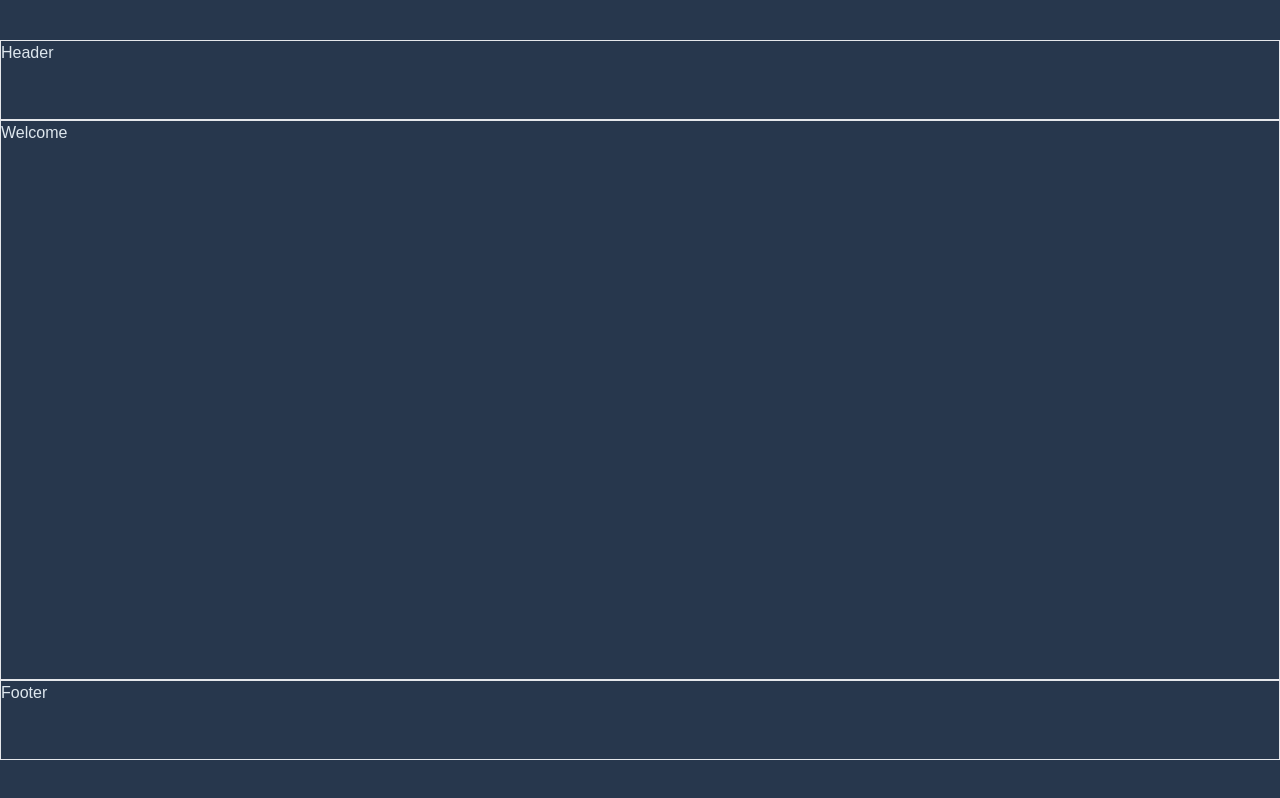
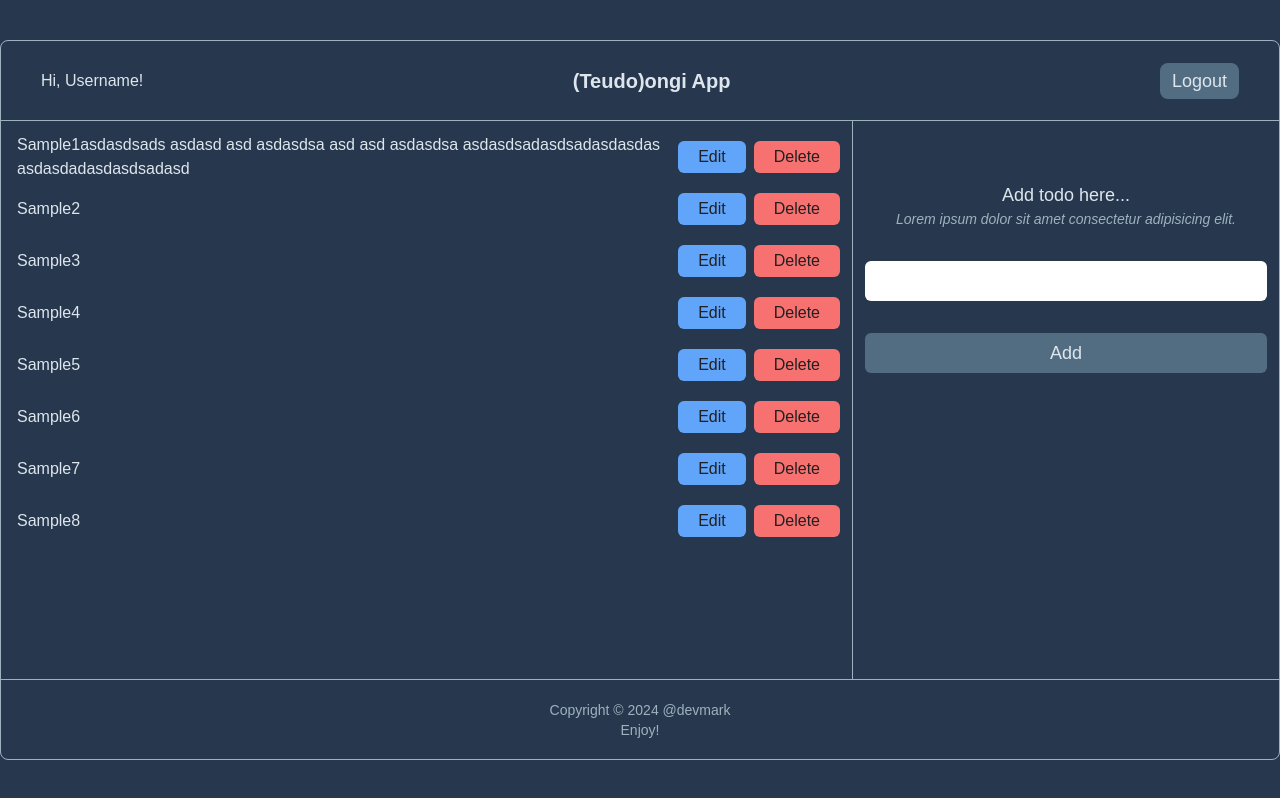
Before and after one commit to aboutMarkDev/my-todo-app, a React (Vite) app in the folder frontend/: page / in a window 1280 px wide. Built offline with nearby package versions, Linux system fonts and the light colour scheme; a web font is replaced by a local one.

Commit message:
Use react-hook-form finish the ui ready-for-backend

```diff
--- a/frontend/package.json
+++ b/frontend/package.json
@@ -12,6 +12,7 @@
   "dependencies": {
     "react": "^18.3.1",
     "react-dom": "^18.3.1",
+    "react-hook-form": "^7.53.2",
     "react-router-dom": "^6.28.0"
   },
   "devDependencies": {
--- a/frontend/src/App.tsx
+++ b/frontend/src/App.tsx
@@ -6,12 +6,19 @@ import {
 } from "react-router-dom";
 import RootLayout from "./_root/RootLayout";
 import Welcome from "./_root/pages/Welcome";
+import SignIn from "./_root/pages/forms/SignIn";
+import User from "./_root/pages/User";
+import SignUp from "./_root/pages/forms/SignUp";
 
 export default function App() {
+  const isAuthenticated = true;
+
   const router = createBrowserRouter(
     createRoutesFromElements(
       <Route element={<RootLayout />}>
-        <Route path="/" element={<Welcome />} />
+        <Route path="/" element={isAuthenticated ? <User /> : <Welcome />} />
+        <Route path="/sign-in" element={<SignIn />} />
+        <Route path="/sign-up" element={<SignUp />} />
       </Route>
     )
   );
--- a/frontend/src/_root/RootLayout.tsx
+++ b/frontend/src/_root/RootLayout.tsx
@@ -5,7 +5,7 @@ import Header from "../components/Header";
 export default function RootLayout() {
   return (
     <main className="h-screen w-full max-w-screen-2xl mx-auto py-10 max-md:py-5">
-      <section className="h-full w-full flex-jbetween flex-col">
+      <section className="h-full w-full flex-jbetween flex-col border border-secondary max-md:border-none rounded-lg">
         <Header />
         <Outlet />
         <Footer />
--- /dev/null
+++ b/frontend/src/_root/pages/User.tsx
@@ -0,0 +1,81 @@
+import { useState } from "react";
+import AddTodoForm from "../../components/AddTodoForm";
+
+const lists = [
+  "Sample1asdasdsads asdasd asd asdasdsa asd asd asdasdsa asdasdsadasdsadasdasdas asdasdadasdasdsadasd",
+  "Sample2",
+  "Sample3",
+  "Sample4",
+  "Sample5",
+  "Sample6",
+  "Sample7",
+  "Sample8",
+];
+
+export default function User() {
+  const [isEditing, setIsEditing] = useState("");
+
+  return (
+    <section className="flex-grow grid md:grid-cols-3 max-md:grid-rows-3 overflow-hidden">
+      <article className="md:border-r max-md:border-t border-secondary md:col-span-2 max-md:order-last max-md:row-span-2 overflow-auto [&::-webkit-scrollbar]:w-[6px] [&::-webkit-scrollbar-thumb]:bg-secondary">
+        <ul className="px-3 py-5 space-y-5">
+          {lists.map((list, i) => {
+            return (
+              <li key={i} className="flex items-center justify-between h-8">
+                {isEditing === list ? (
+                  <>
+                    <input
+                      type="text"
+                      value={list}
+                      className="rounded-md h-8 px-5 text-primary"
+                    />
+                    <div className="flex gap-2">
+                      <button
+                        type="button"
+                        onClick={() => {
+                          setIsEditing("");
+                        }}
+                        className="rounded-md bg-green-400 px-5 py-1 text-black-100"
+                      >
+                        Save
+                      </button>
+                      <button
+                        type="button"
+                        className="rounded-md bg-red-400 px-5 py-1 text-black-100"
+                      >
+                        Delete
+                      </button>
+                    </div>
+                  </>
+                ) : (
+                  <>
+                    <p className="px-1 line-clamp-2">{list}</p>
+                    <div className="flex gap-2">
+                      <button
+                        type="button"
+                        onClick={() => setIsEditing(list)}
+                        className="rounded-md bg-blue-400 px-5 py-1 text-black-100"
+                      >
+                        Edit
+                      </button>
+                      <button
+                        type="button"
+                        className="rounded-md bg-red-400 px-5 py-1 text-black-100"
+                      >
+                        Delete
+                      </button>
+                    </div>
+                  </>
+                )}
+              </li>
+            );
+          })}
+        </ul>
+      </article>
+
+      <article className="px-3 py-5">
+        <AddTodoForm />
+      </article>
+    </section>
+  );
+}
--- a/frontend/src/_root/pages/Welcome.tsx
+++ b/frontend/src/_root/pages/Welcome.tsx
@@ -1,3 +1,23 @@
+import { Link } from "react-router-dom";
+
 export default function Welcome() {
-  return <div className="border flex-grow">Welcome</div>;
+  return (
+    <article className="flex-grow flex-col flex-icenter w-full max-w-lg mx-auto text-center gap-3 max-md:px-3">
+      <h1 className="text-5xl font-medium">Welcome!</h1>
+      <p className="font-light">
+        Lorem ipsum dolor sit amet consectetur adipisicing elit. Beatae impedit
+        obcaecati autem blanditiis dolor debitis officia consequatur quo.
+        Ducimus, possimus quis nihil similique laborum architecto eos illum
+        eveniet beatae voluptates.
+      </p>
+      <div className="flex gap-5">
+        <Link to="/sign-in" className="bg-primary px-3 py-1 rounded-lg text-lg">
+          Sign In
+        </Link>
+        <Link to="/sign-up" className="bg-primary px-3 py-1 rounded-lg text-lg">
+          Sign Up
+        </Link>
+      </div>
+    </article>
+  );
 }
--- /dev/null
+++ b/frontend/src/_root/pages/forms/SignIn.tsx
@@ -0,0 +1,3 @@
+export default function SignIn() {
+  return <div className="border flex-grow">SignIn</div>;
+}
--- /dev/null
+++ b/frontend/src/_root/pages/forms/SignUp.tsx
@@ -0,0 +1,3 @@
+export default function SignUp() {
+  return <div className="border flex-grow">SignUp</div>;
+}
--- /dev/null
+++ b/frontend/src/components/AddTodoForm.tsx
@@ -0,0 +1,53 @@
+import { useForm } from "react-hook-form";
+
+type AddTodoFormData = {
+  todo: string;
+};
+
+export default function AddTodoForm() {
+  const {
+    register,
+    handleSubmit,
+    reset,
+    formState: { errors },
+  } = useForm<AddTodoFormData>({
+    defaultValues: {
+      todo: "",
+    },
+  });
+
+  async function onSubmit(values: AddTodoFormData) {
+    console.log(values);
+    reset();
+  }
+  return (
+    <form
+      onSubmit={handleSubmit(onSubmit)}
+      className="h-full flex items-center gap-8 flex-col md:py-10"
+    >
+      <div className="text-center w-full">
+        <h1 className="text-lg font-medium">Add todo here...</h1>
+        <p className="italic text-sm text-secondary">
+          Lorem ipsum dolor sit amet consectetur adipisicing elit.{" "}
+        </p>
+      </div>
+      <div className="w-full space-y-1">
+        <input
+          className="w-full h-10 max-md:h-8 rounded-md text-primary px-5"
+          {...register("todo", {
+            required: "Required",
+          })}
+        />
+        {errors?.todo && (
+          <p className="text-red-400 italic">{errors.todo.message}</p>
+        )}
+      </div>
+      <button
+        type="submit"
+        className="bg-primary w-full rounded-md h-10 max-md:h-8 text-lg"
+      >
+        Add
+      </button>
+    </form>
+  );
+}
--- a/frontend/src/components/Footer.tsx
+++ b/frontend/src/components/Footer.tsx
@@ -1,3 +1,8 @@
 export default function Footer() {
-  return <div className="border h-[5rem]">Footer</div>;
+  return (
+    <footer className="border-t border-secondary h-[5rem] flex-icenter flex-col px-10 max-md:px-5 text-sm text-secondary">
+      <h3>Copyright &copy; {new Date().getFullYear()} @devmark</h3>
+      <h5>Enjoy!</h5>
+    </footer>
+  );
 }
--- a/frontend/src/components/Header.tsx
+++ b/frontend/src/components/Header.tsx
@@ -1,3 +1,17 @@
 export default function Header() {
-  return <div className="border h-[5rem]">Header</div>;
+  const isAuthenticated = true;
+  return (
+    <header className="border-b border-secondary h-[5rem] px-10 max-md:px-5 flex items-center justify-between">
+      {isAuthenticated && <h3 className="font-light">Hi, Username!</h3>}
+      <h1 className="text-xl font-semibold">(Teudo)ongi App</h1>
+      {isAuthenticated && (
+        <button
+          className="rounded-lg px-3 py-1 bg-primary text-lg"
+          type="button"
+        >
+          Logout
+        </button>
+      )}
+    </header>
+  );
 }
--- a/frontend/src/index.css
+++ b/frontend/src/index.css
@@ -19,7 +19,6 @@
 @layer base {
   * {
     font-family: "Sour Gummy", sans-serif;
-    scroll-behavior: smooth;
   }
   body {
     @apply dark bg-background text-foreground antialiased;
```
Also changed, not shown: 1 other file (tests, documents, lock files or other folders).
